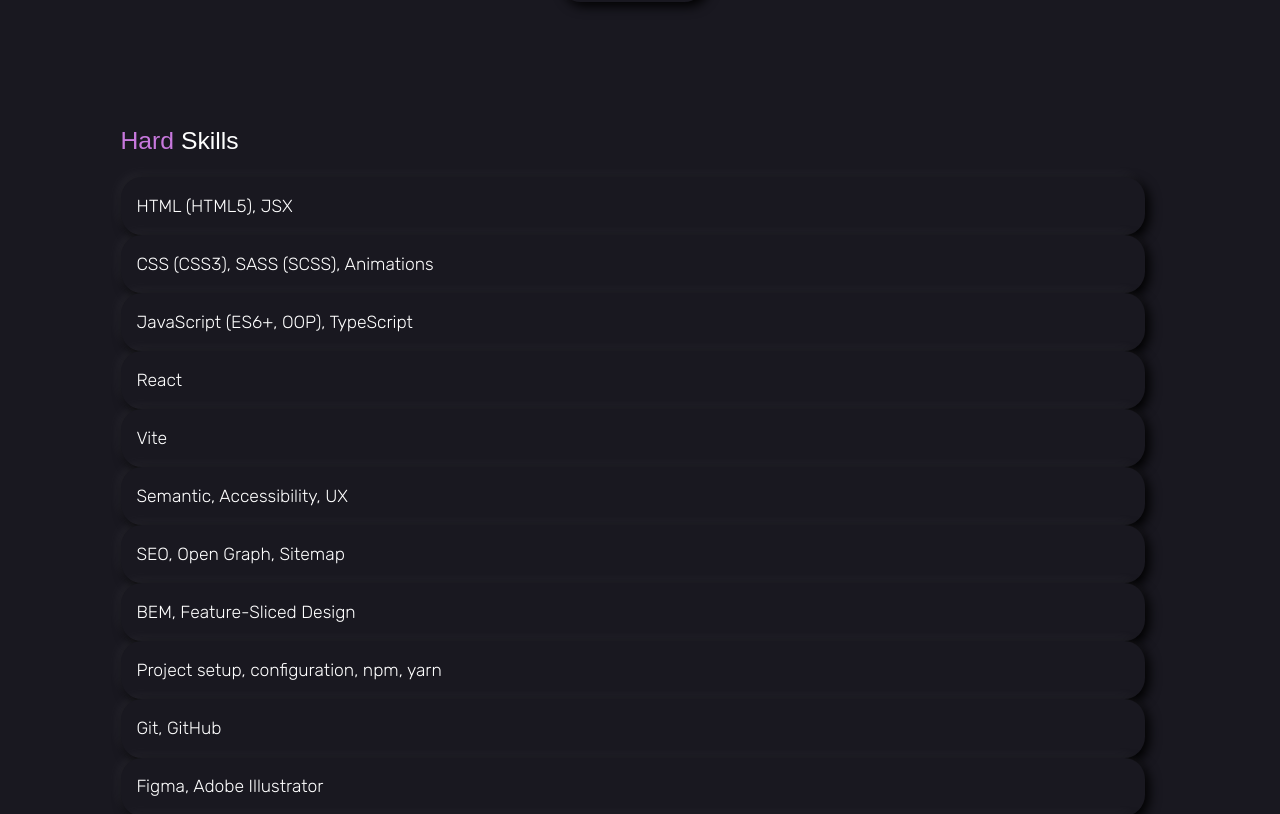
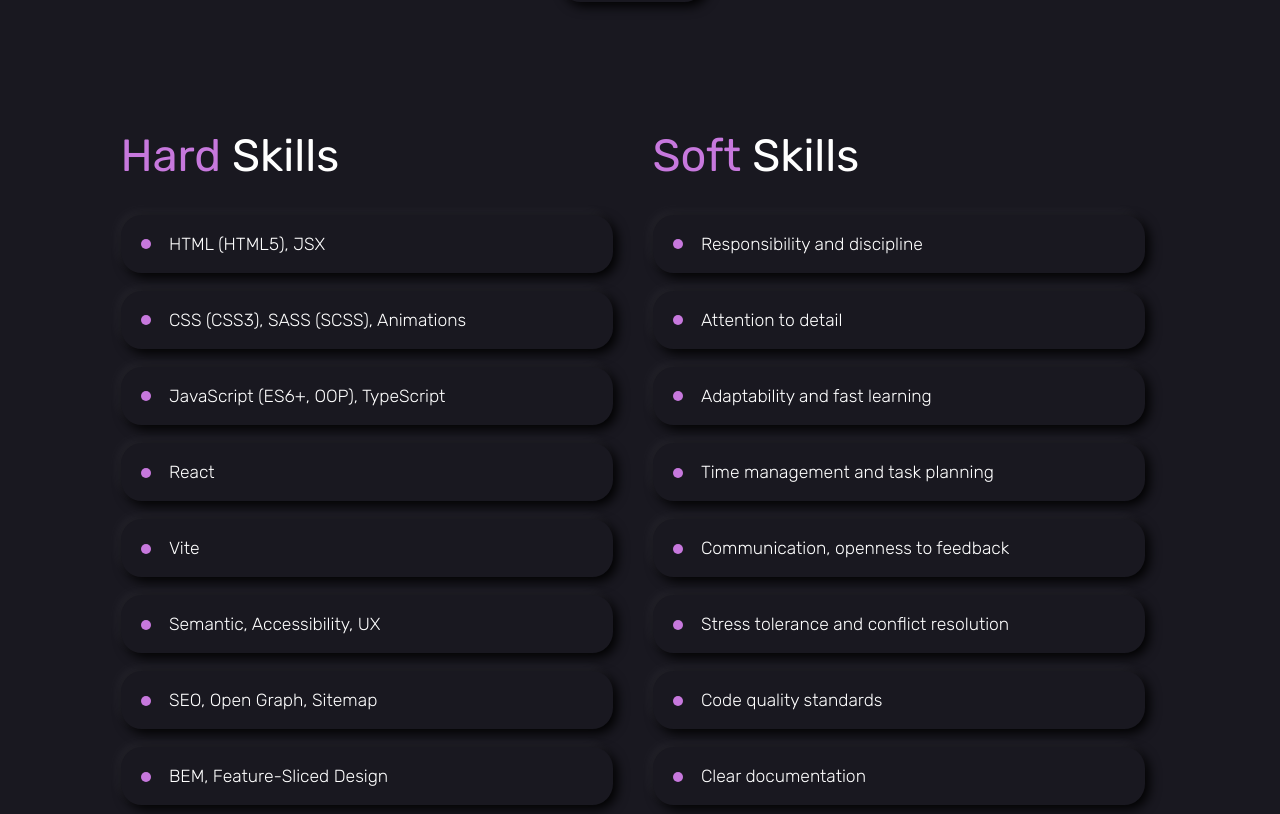
Before and after one commit to alexborovdev/personal-website, a React (Vite) app: page / in a window 1280 px wide. Shown: the part 683-1497 px from the top of the page. Built offline with nearby package versions, Linux system fonts and the light colour scheme; a web font is replaced by a local one.

Commit message:
feat: add Skills styles

```diff
--- a/src/sections/Skills/Skills.module.scss
+++ b/src/sections/Skills/Skills.module.scss
@@ -0,0 +1,50 @@
+@use '@/shared/tools' as *;
+
+.wrapper {
+  display: grid;
+  grid-template-columns: 1fr 1fr;
+  column-gap: rem(40);
+
+  @include mobile {
+    display: flex;
+    flex-direction: column;
+    row-gap: rem(50);
+  }
+}
+
+.title {
+  font-size: fluid(50, 38);
+  font-weight: 400;
+  margin-bottom: rem(25);
+}
+
+.list {
+  display: flex;
+  flex-direction: column;
+  row-gap: fluid(20, 15);
+}
+
+
+.item {
+  position: relative;
+}
+
+.itemInner {
+  padding-left: rem(32.5);
+
+  &::before {
+    --size: #{rem(10)};
+    background-color: var(--color-accent);
+    border-radius: 50%;
+    content: "";
+    height: var(--size);
+    left: rem(20);
+    position: absolute;
+    top: 42.5%;
+    width: var(--size);
+
+    @include mobile {
+      top: 37.5%;
+    }
+  }
+}
```
